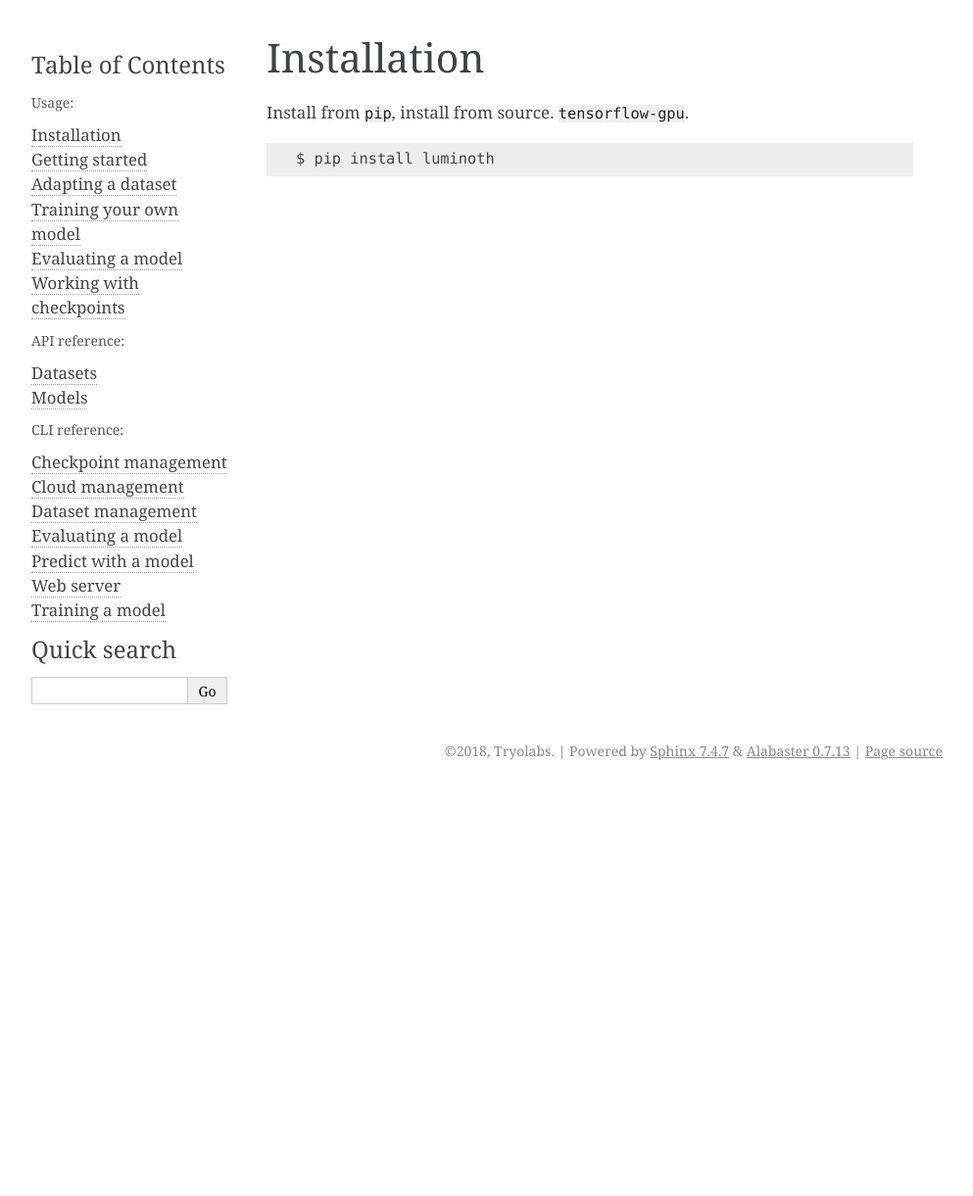
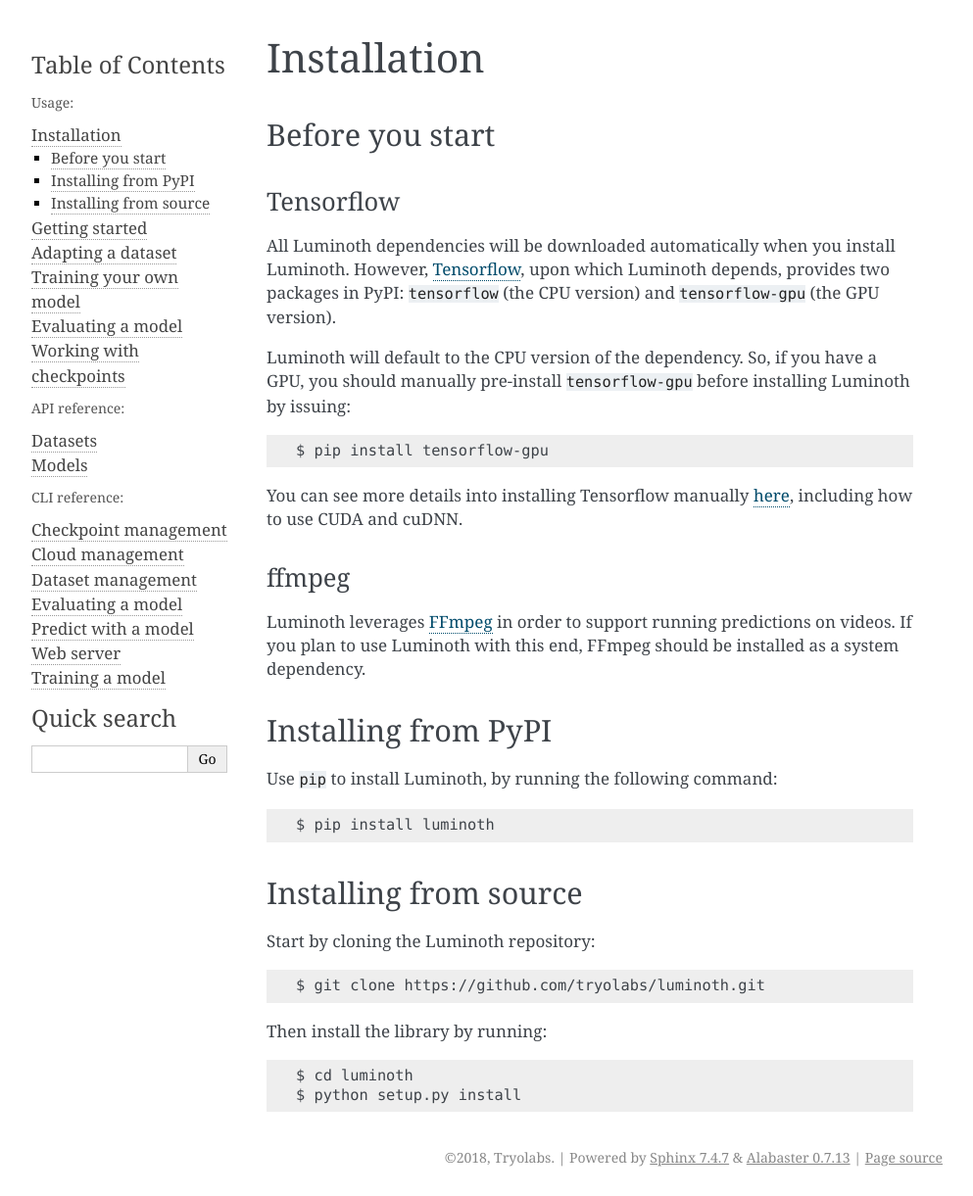
Before and after one commit to tryolabs/luminoth, a Sphinx documentation site: the page built from docs/usage/installation.rst, in a window 1280 px wide. Shown: the whole page at 98% size, without its empty margins (148-1141 px from the left). Built offline with Sphinx 7.4.7, drawn with Linux system fonts in a browser that asks for light colours; before the commit the page ends 900 px from its top, so only the background shows below that.

Commit message:
Add installation section on docs

```diff
--- a/docs/usage/installation.rst
+++ b/docs/usage/installation.rst
@@ -1,8 +1,48 @@
 Installation
 ============
 
-Install from ``pip``, install from source. ``tensorflow-gpu``.
+Before you start
+----------------
 
-::
+Tensorflow
+^^^^^^^^^^
+
+All Luminoth dependencies will be downloaded automatically when you install
+Luminoth. However, `Tensorflow <https://tensorflow.org>`_, upon which Luminoth
+depends, provides two packages in PyPI: ``tensorflow`` (the CPU version) and
+``tensorflow-gpu`` (the GPU version).
+
+Luminoth will default to the CPU version of the dependency. So, if you have a
+GPU, you should manually pre-install ``tensorflow-gpu`` before installing
+Luminoth by issuing::
+
+  $ pip install tensorflow-gpu
+
+You can see more details into installing Tensorflow manually `here
+<https://www.tensorflow.org/install/>`_, including how to use CUDA and cuDNN.
+
+ffmpeg
+^^^^^^
+
+Luminoth leverages `FFmpeg <https://www.ffmpeg.org>`_ in order to support
+running predictions on videos. If you plan to use Luminoth with this end,
+FFmpeg should be installed as a system dependency.
+
+Installing from PyPI
+--------------------
+
+Use ``pip`` to install Luminoth, by running the following command::
 
   $ pip install luminoth
+
+Installing from source
+----------------------
+
+Start by cloning the Luminoth repository::
+
+  $ git clone https://github.com/tryolabs/luminoth.git
+
+Then install the library by running::
+
+  $ cd luminoth
+  $ python setup.py install
```
